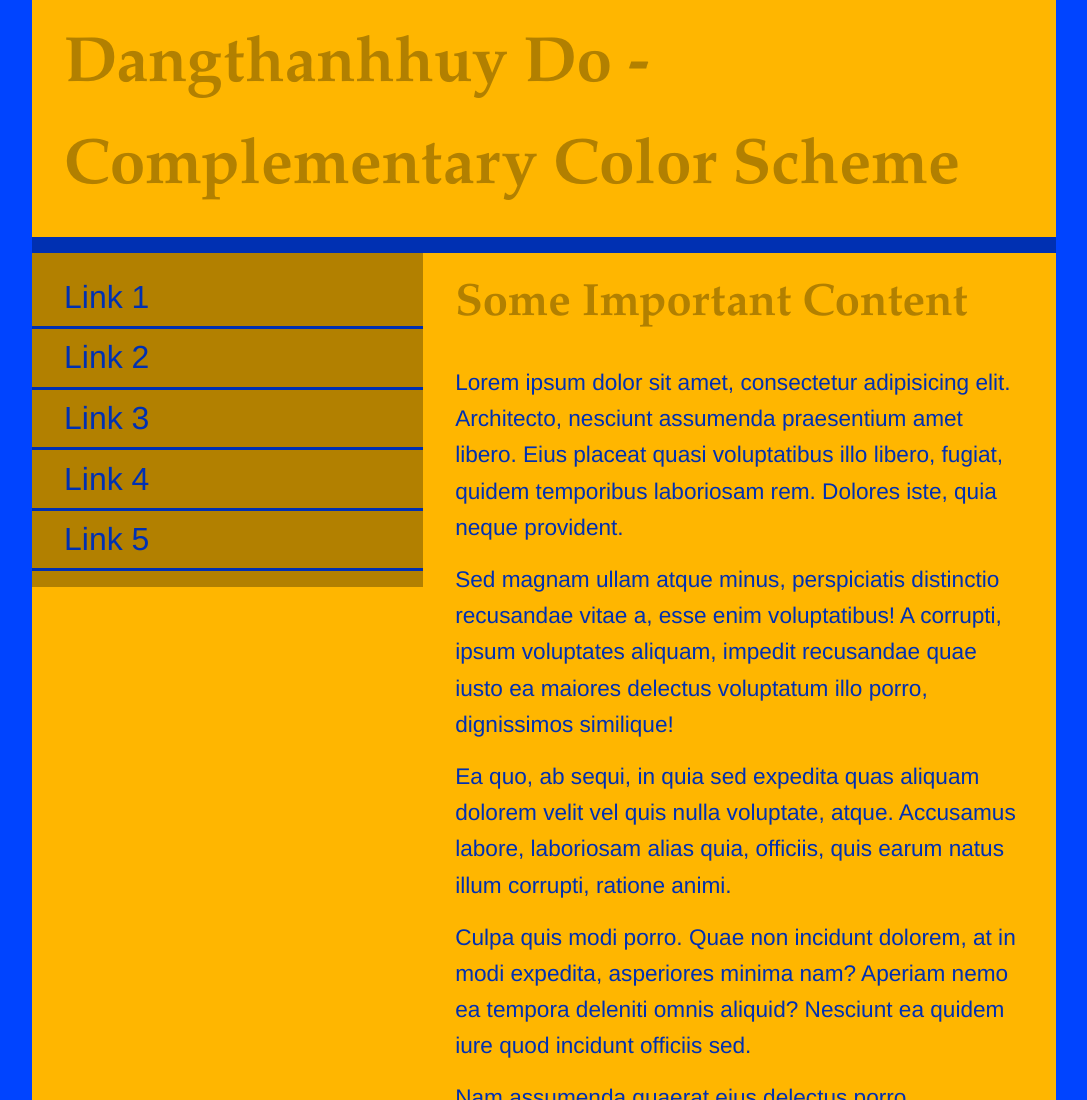
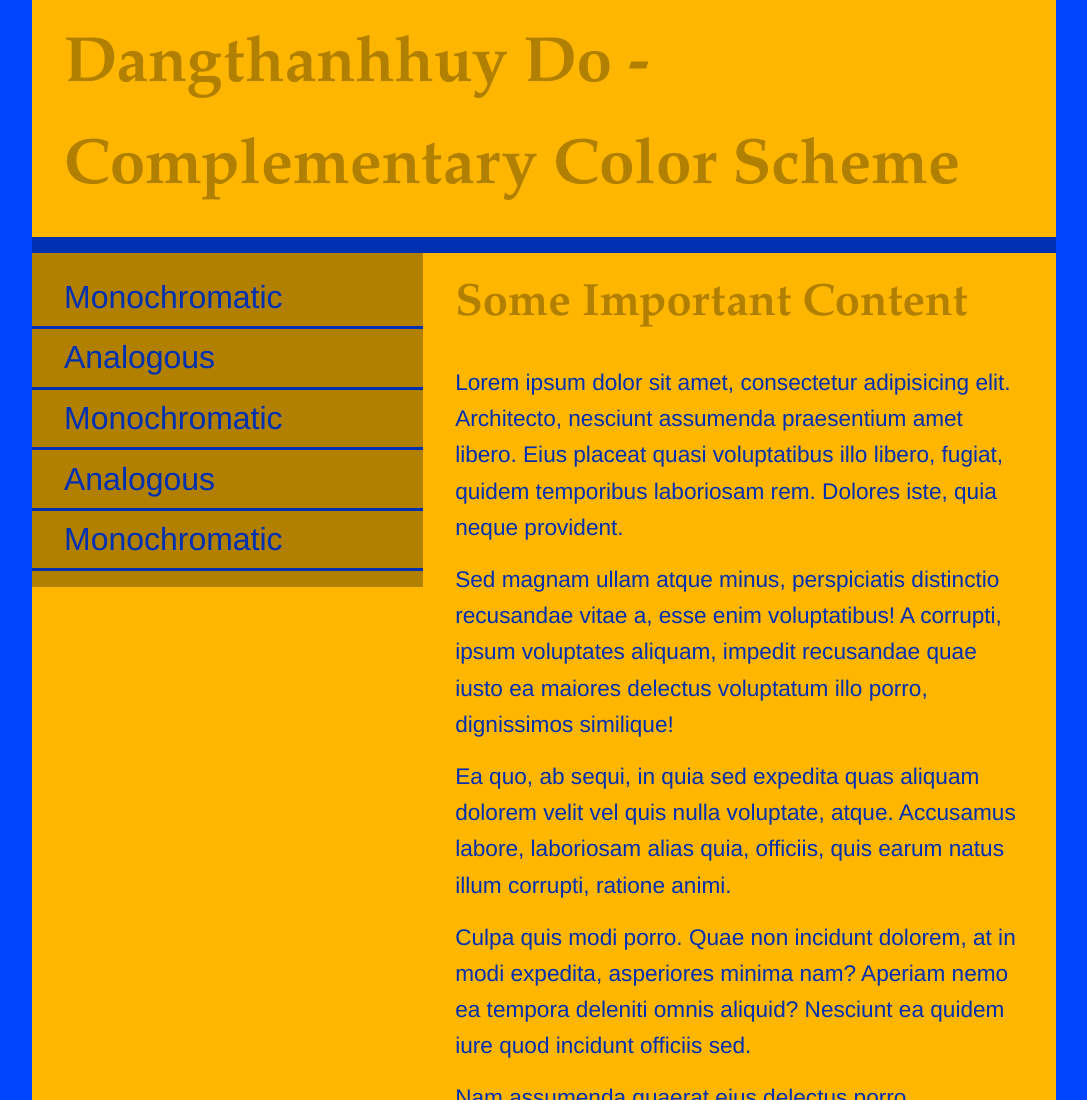
Before and after one commit to mentosti/colours, a plain HTML site: page complementary.html in a window 1280 px wide. Shown: the top 1100 px of the page, without its empty margins (96-1183 px from the left). Drawn offline with Linux system fonts and the light colour scheme.

Commit message:
change link description

```diff
--- a/complementary.html
+++ b/complementary.html
@@ -102,11 +102,11 @@
         </header>
         <nav>
             <ul>
-                <li><a href="index.html">Link 1</a></li>
-                <li><a href="analogous.html">Link 2</a></li>
-                <li><a href="index.html">Link 3</a></li>
-                <li><a href="analogous.html">Link 4</a></li>
-                <li><a href="index.html">Link 5</a></li>
+                <li><a href="index.html">Monochromatic</a></li>
+                <li><a href="analogous.html">Analogous</a></li>
+                <li><a href="index.html">Monochromatic</a></li>
+                <li><a href="analogous.html">Analogous</a></li>
+                <li><a href="index.html">Monochromatic</a></li>
             </ul>
         </nav>
         <main>
```
Also changed, not shown: analogous.html (+5 -5 lines), index.html (+5 -5 lines).
